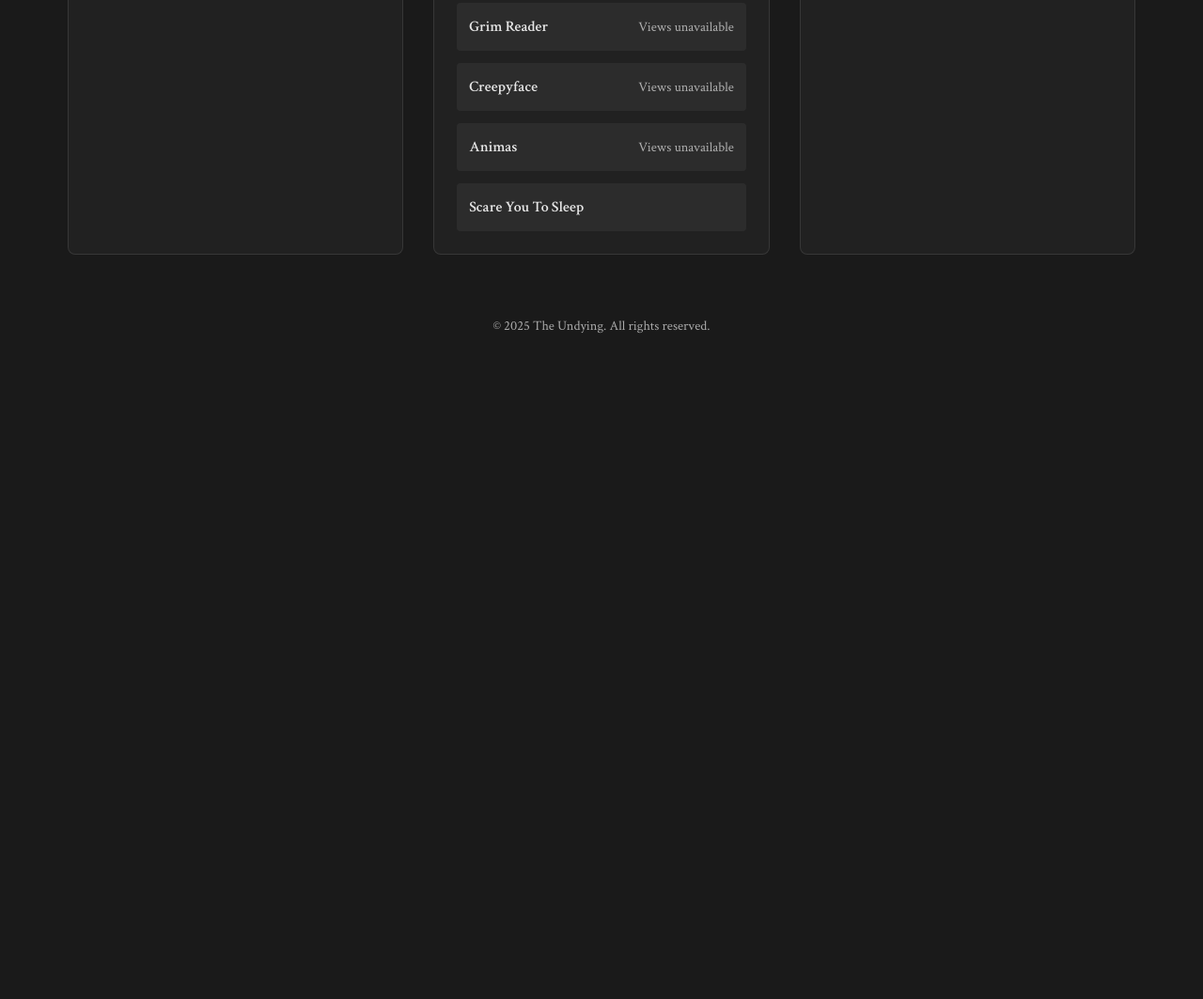
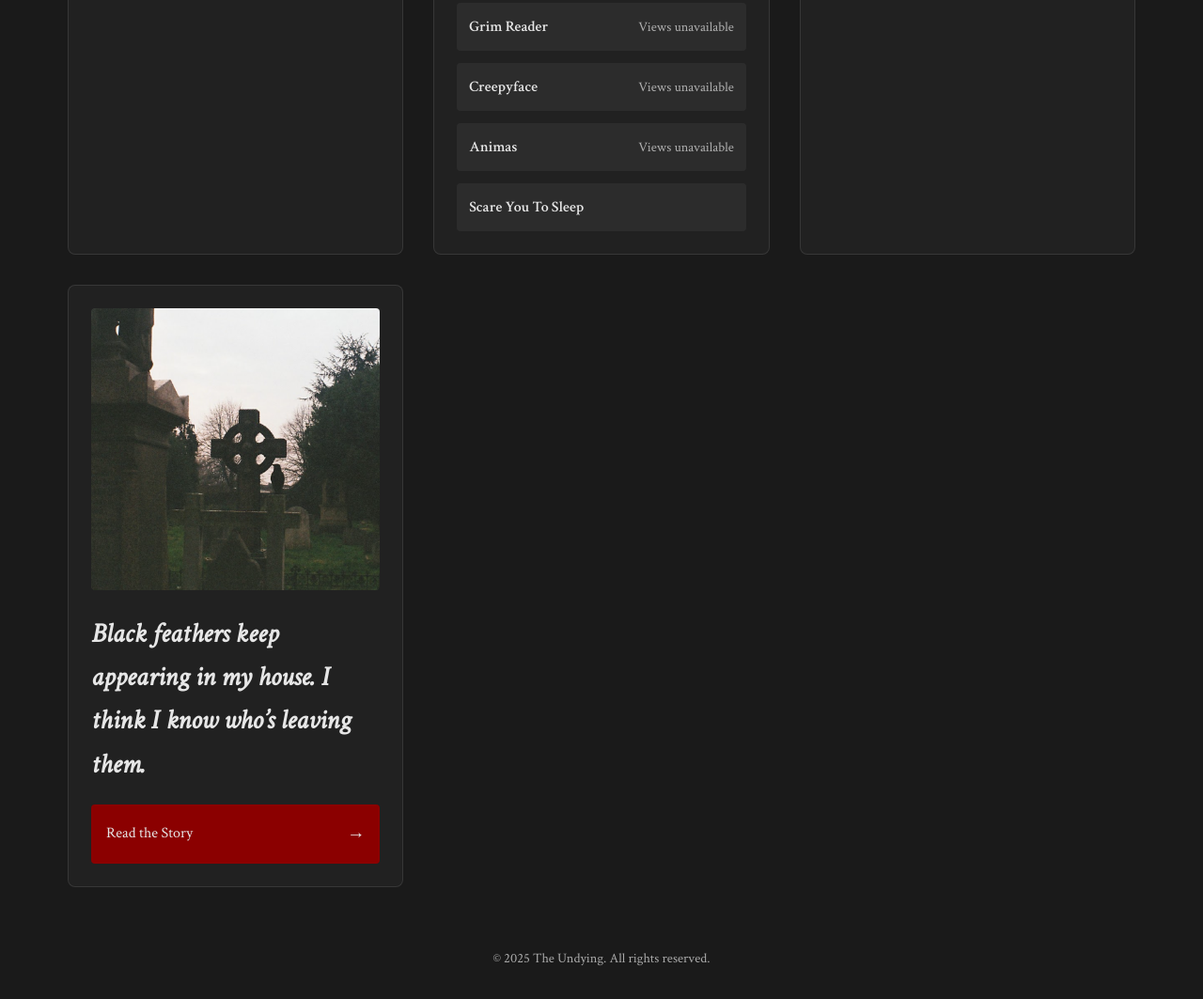
Before and after one commit to javierivero1337/undying, a plain HTML site: page index.html in a window 1280 px wide. Shown: the part 868-1931 px from the top of the page at 94% size. Before the commit the page ends 1258 px from the top, so only its background shows below. Drawn offline with Linux system fonts and the light colour scheme; no server answers.

Commit message:
Update feathers story

```diff
--- a/index.html
+++ b/index.html
@@ -88,6 +88,20 @@
                     </div>
                 </article>
 
+                <!-- Example of a story without narrations -->
+                <article class="story-card">
+                    <div class="story-cover">
+                        <img src="./images/feathers.jpg" alt="Black Feathers" loading="lazy">
+                    </div>
+                    <h2>Black feathers keep appearing in my house. I think I know who’s leaving them.</h2>
+                    <div class="story-links">
+                        <a href="https://telegra.ph/Black-feathers-keep-appearing-in-my-house-I-think-I-know-whos-leaving-them-03-26" class="primary-link">
+                            <span class="link-text">Read the Story</span>
+                            <span class="link-icon">→</span>
+                        </a>
+                    </div>
+                </article>
+
                 <!-- Add more story cards as needed -->
             </section>
         </main>
```
